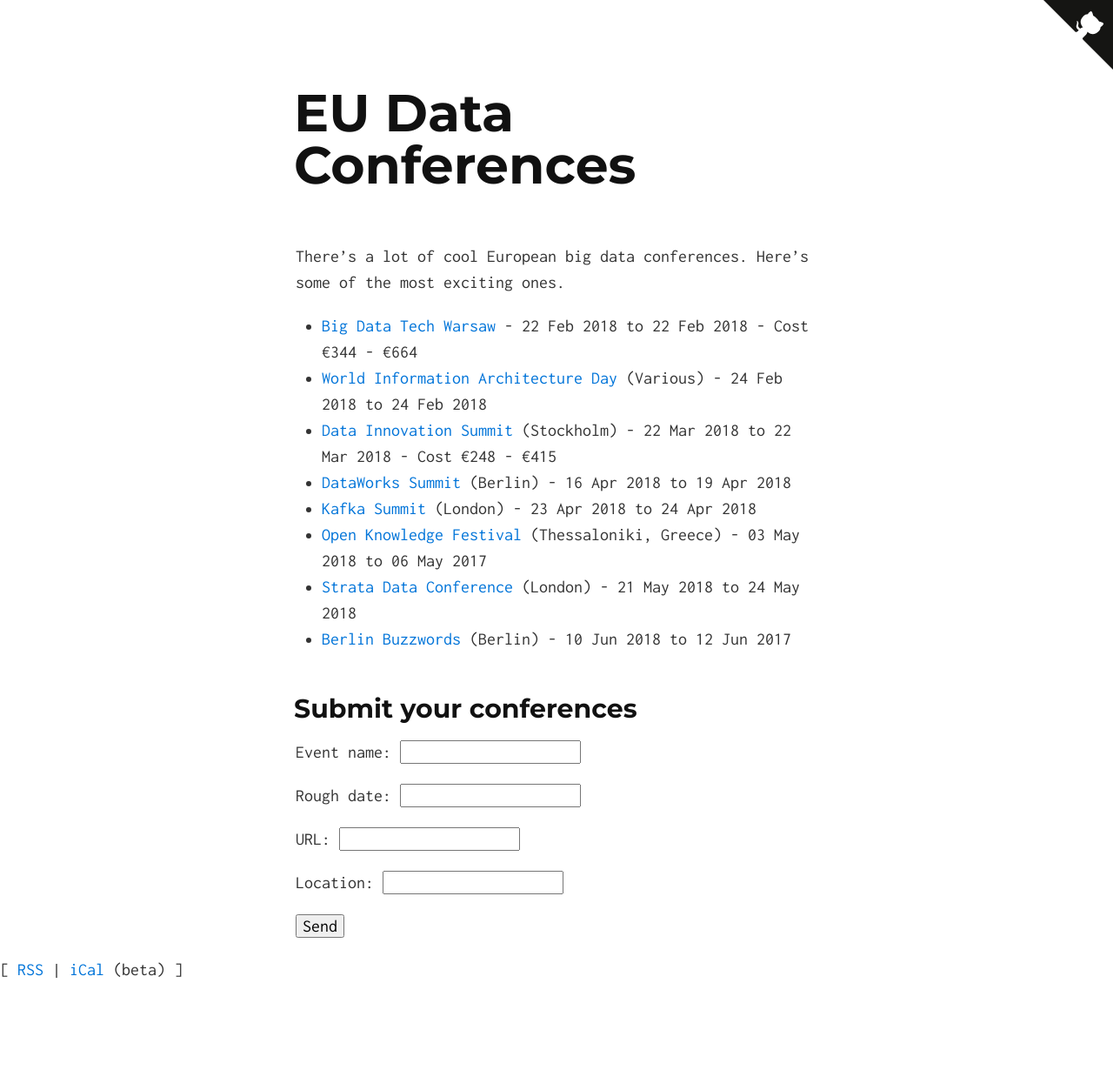
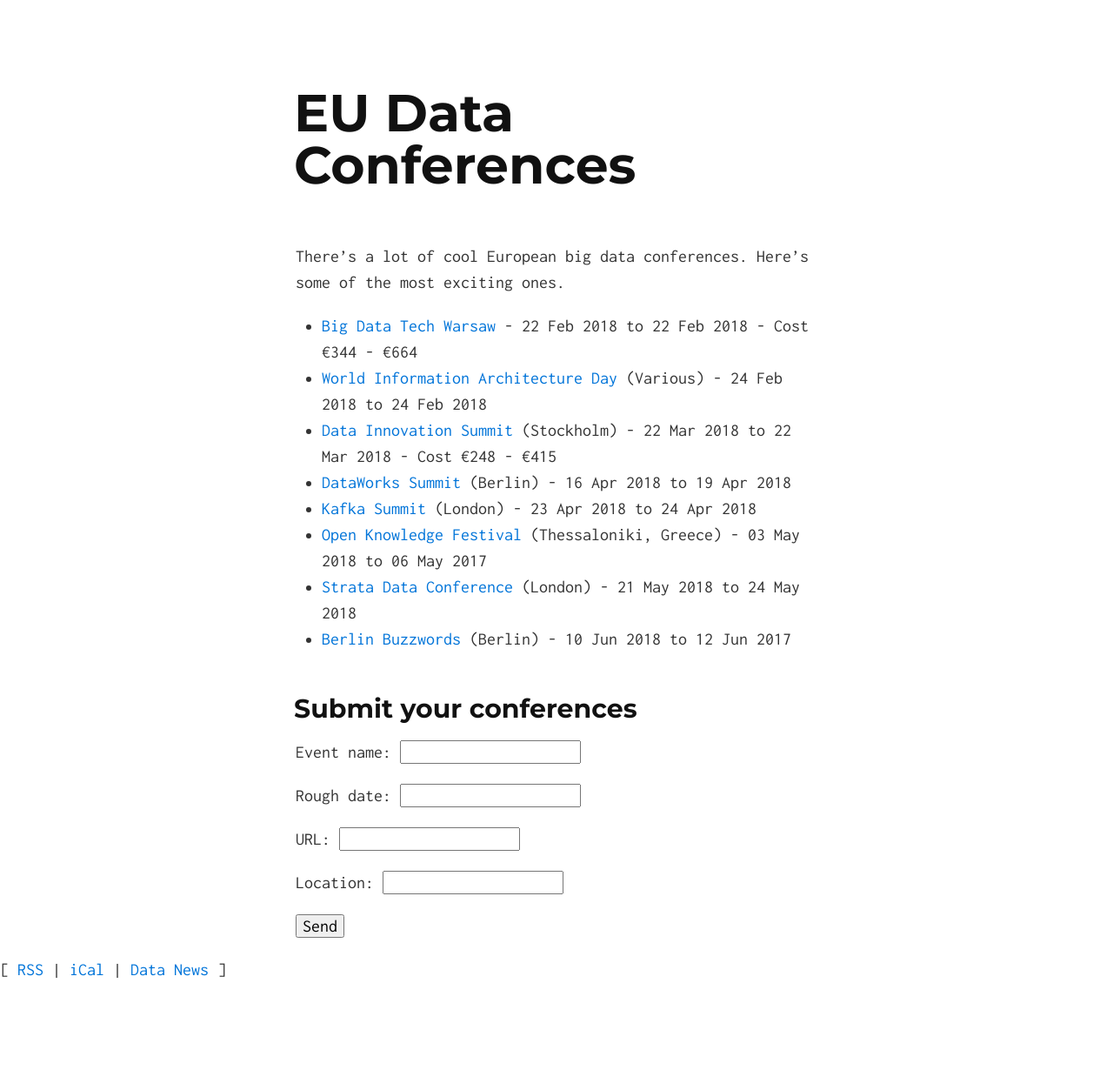
Before and after one commit to eudataconf/eudataconf, a Jekyll site: the page built from index.md, in a window 1280 px wide. Shown: the whole page at 87% size. Built offline with Jekyll 4.4.1, drawn with Linux system fonts in a browser that asks for light colours.

Commit message:
add link to tumblr, remove github corner

```diff
--- a/_includes/scripts.html
+++ b/_includes/scripts.html
@@ -1,2 +1 @@
-<p>[ <a href="rss.xml">RSS</a> | <a href="ical.ics">iCal</a> (beta) ]</p>
-<p><a href="https://github.com/WheresAlice/eudataconf" class="github-corner"><svg width="80" height="80" viewbox="0 0 250 250" style="fill:#151513; color:#fff; position: absolute; top: 0; border: 0; right: 0;"><path d="M0,0 L115,115 L130,115 L142,142 L250,250 L250,0 Z"></path><path d="M128.3,109.0 C113.8,99.7 119.0,89.6 119.0,89.6 C122.0,82.7 120.5,78.6 120.5,78.6 C119.2,72.0 123.4,76.3 123.4,76.3 C127.3,80.9 125.5,87.3 125.5,87.3 C122.9,97.6 130.6,101.9 134.4,103.2" fill="currentColor" style="transform-origin: 130px 106px;" class="octo-arm"></path><path d="M115.0,115.0 C114.9,115.1 118.7,116.5 119.8,115.4 L133.7,101.6 C136.9,99.2 139.9,98.4 142.2,98.6 C133.8,88.0 127.5,74.4 143.8,58.0 C148.5,53.4 154.0,51.2 159.7,51.0 C160.3,49.4 163.2,43.6 171.4,40.1 C171.4,40.1 176.1,42.5 178.8,56.2 C183.1,58.6 187.2,61.8 190.9,65.4 C194.5,69.0 197.7,73.2 200.1,77.6 C213.8,80.2 216.3,84.9 216.3,84.9 C212.7,93.1 206.9,96.0 205.4,96.6 C205.1,102.4 203.0,107.8 198.3,112.5 C181.9,128.9 168.3,122.5 157.7,114.1 C157.9,116.9 156.7,120.9 152.7,124.9 L141.0,136.5 C139.8,137.7 141.6,141.9 141.8,141.8 Z" fill="currentColor" class="octo-body"></path></svg></a><style>.github-corner:hover .octo-arm{animation:octocat-wave 560ms ease-in-out}@keyframes octocat-wave{0%,100%{transform:rotate(0)}20%,60%{transform:rotate(-25deg)}40%,80%{transform:rotate(10deg)}}@media (max-width:500px){.github-corner:hover .octo-arm{animation:none}.github-corner .octo-arm{animation:octocat-wave 560ms ease-in-out}}</style></p>
+<p>[ <a href="rss.xml">RSS</a> | <a href="ical.ics">iCal</a> | <a href="https://eudatatech.tumblr.com/">Data News</a> ]</p>
```
